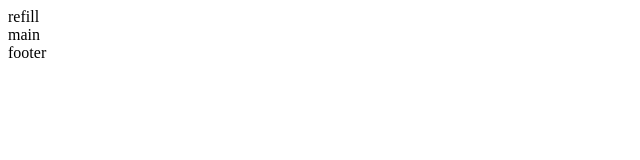
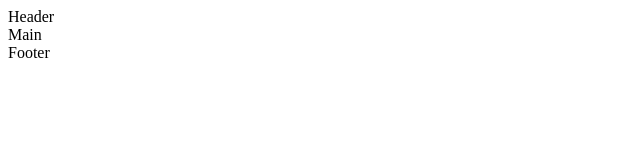
Before and after one commit to Sneha-005/Virtua-cop-2, a plain HTML site: page index.html in a window 1280 px wide. Shown: the full height of the page, 0-640 px from the left. Drawn offline with Linux system fonts and the light colour scheme.

Commit message:
Working with branch.

```diff
--- a/index.html
+++ b/index.html
@@ -7,13 +7,13 @@
 </head>
 <body>
     <header>
-        refill
+        Header
     </header>
     <main>
-        main
+        Main
     </main>
     <footer>
-        footer
+        Footer
     </footer>
 </body>
 </html>
```
